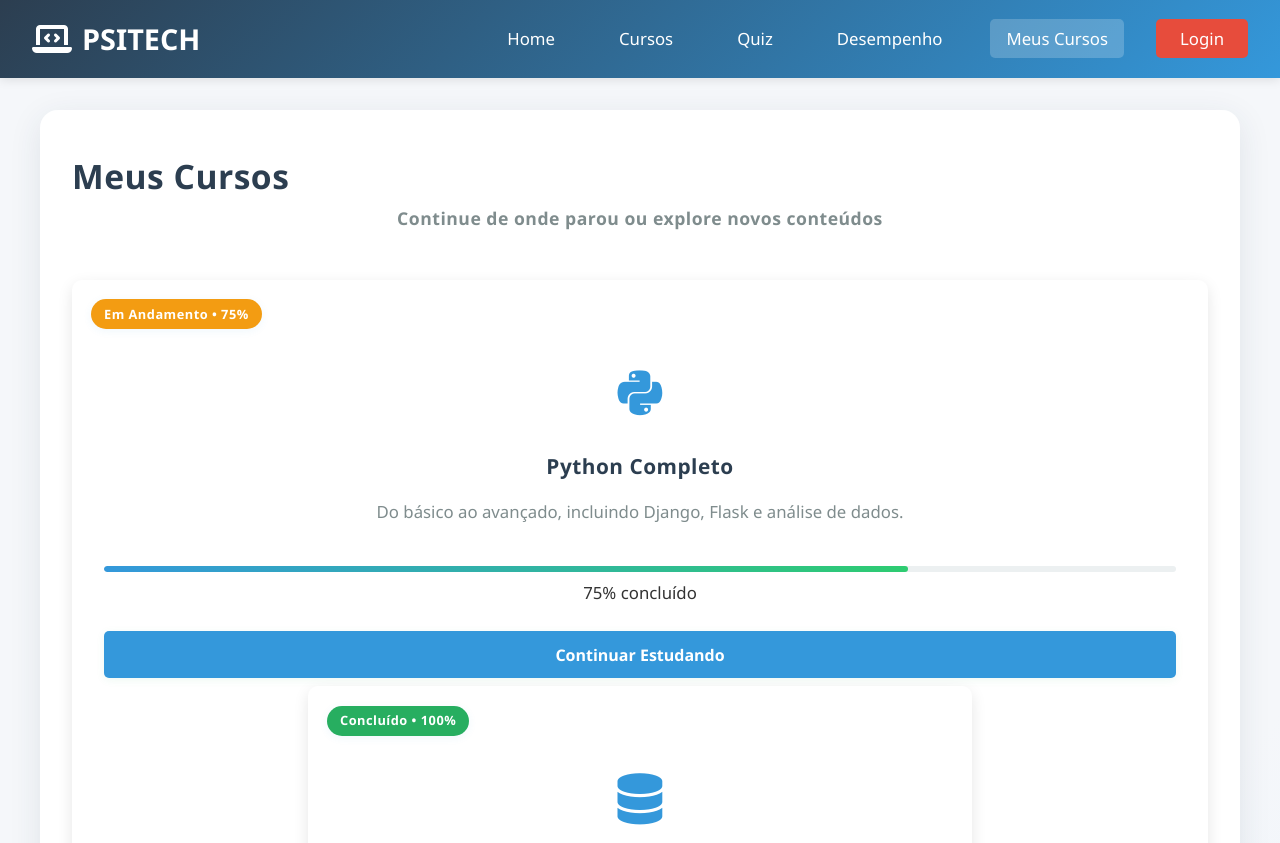
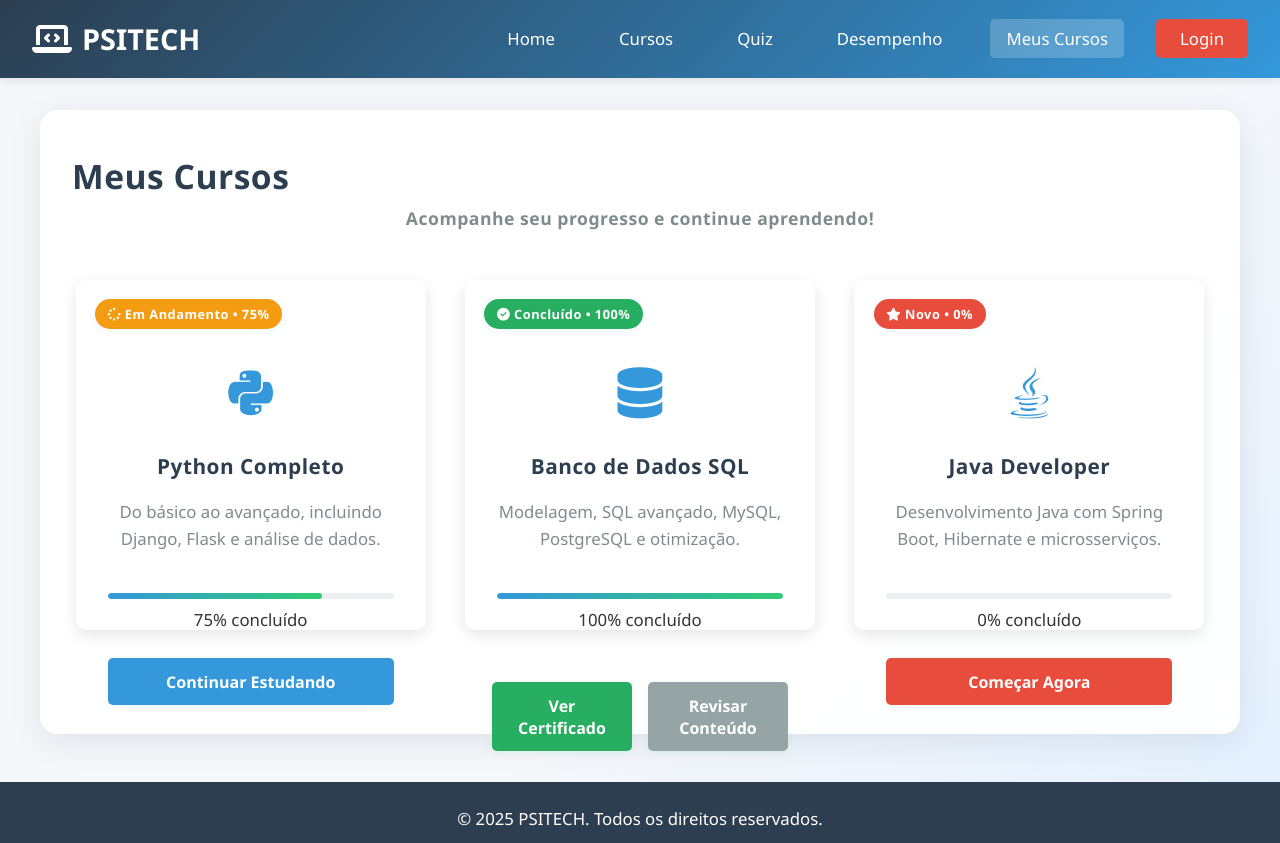
Before and after one commit to Miguelwsf/PSITECH-AGORA-VAI, a plain HTML site: page meus-cursos.html in a window 1280 px wide. Shown: the top 843 px of the page. Drawn offline with Linux system fonts and the light colour scheme.

Commit message:
PROJETO FINAL1

```diff
--- a/meus-cursos.html
+++ b/meus-cursos.html
@@ -1,3 +1,4 @@
+
 <!DOCTYPE html>
 <html lang="pt-BR">
 <head>
@@ -27,15 +28,11 @@
 
     <main class="home-container">
         <h1>Meus Cursos</h1>
-        <p class="page-description">Continue de onde parou ou explore novos conteúdos</p>
-
+        <p class="page-description">Acompanhe seu progresso e continue aprendendo!</p>
         <div class="cursos-grid">
-            <!-- Curso em Andamento -->
             <div class="curso-card andamento">
-                <div class="curso-status">Em Andamento • 75%</div>
-                <div class="curso-icon">
-                    <i class="fab fa-python"></i>
-                </div>
+                <span class="curso-status andamento"><i class="fas fa-spinner"></i> Em Andamento • 75%</span>
+                <div class="curso-icon"><i class="fab fa-python"></i></div>
                 <h3>Python Completo</h3>
                 <p>Do básico ao avançado, incluindo Django, Flask e análise de dados.</p>
                 <div class="progresso-curso">
@@ -45,15 +42,10 @@
                     <span>75% concluído</span>
                 </div>
                 <button class="btn-continuar" onclick="window.location.href='aula.html?curso=python&aula=3'">Continuar Estudando</button>
-
-
-
-            <!-- Curso Concluído -->
+            </div>
             <div class="curso-card concluido">
-                <div class="curso-status">Concluído • 100%</div>
-                <div class="curso-icon">
-                    <i class="fas fa-database"></i>
-                </div>
+                <span class="curso-status concluido"><i class="fas fa-check-circle"></i> Concluído • 100%</span>
+                <div class="curso-icon"><i class="fas fa-database"></i></div>
                 <h3>Banco de Dados SQL</h3>
                 <p>Modelagem, SQL avançado, MySQL, PostgreSQL e otimização.</p>
                 <div class="progresso-curso">
@@ -62,18 +54,14 @@
                     </div>
                     <span>100% concluído</span>
                 </div>
-
-                <button class="btn-ver-certificado" onclick="window.location.href='certificado-banco-dados.html'">Ver Certificado</button>
-                <button class="btn-revisar" onclick="window.location.href='revisao-banco-dados.html'">Revisar Conteúdo</button>
-
-
-
-            <!-- Curso Recentemente Adquirido -->
+                <div style="display: flex; flex-direction: row; justify-content: center; gap: 1rem; width: 100%; margin-top: 1.5rem;">
+                    <button class="btn-ver-certificado" style="flex: 1; min-width: 140px;" onclick="window.location.href='certificado-banco-dados.html'">Ver Certificado</button>
+                    <button class="btn-revisar" style="flex: 1; min-width: 140px;" onclick="window.location.href='revisao-banco-dados.html'">Revisar Conteúdo</button>
+                </div>
+            </div>
             <div class="curso-card novo">
-                <div class="curso-status">Novo • 0%</div>
-                <div class="curso-icon">
-                    <i class="fab fa-java"></i>
-                </div>
+                <span class="curso-status novo"><i class="fas fa-star"></i> Novo • 0%</span>
+                <div class="curso-icon"><i class="fab fa-java"></i></div>
                 <h3>Java Developer</h3>
                 <p>Desenvolvimento Java com Spring Boot, Hibernate e microsserviços.</p>
                 <div class="progresso-curso">
@@ -83,16 +71,12 @@
                     <span>0% concluído</span>
                 </div>
                 <button class="btn-comecar" onclick="window.location.href='aula.html?curso=java&aula=1'">Começar Agora</button>
-
-
-
-
-
-
+            </div>
+        </div>
+    </main>
     <footer>
-    <p>&copy; 2025 PSITECH. Todos os direitos reservados.</p>
+        <p>&copy; 2025 PSITECH. Todos os direitos reservados.</p>
     </footer>
     <script src="script-extra.js"></script>
-
 </body>
 </html>
--- a/styles.css
+++ b/styles.css
@@ -489,8 +489,9 @@ a:hover, .cadastro-link a:hover {
 }
 /* --- MEUS CURSOS --- */
 .cursos-grid {
-    display: grid;
-    grid-template-columns: repeat(auto-fit, minmax(320px, 1fr));
+    display: flex;
+    justify-content: center;
+    align-items: flex-start;
     gap: 2rem;
     margin-bottom: 3rem;
 }
@@ -504,6 +505,11 @@ a:hover, .cadastro-link a:hover {
     align-items: center;
     position: relative;
     transition: box-shadow 0.3s, transform 0.3s;
+    min-width: 320px;
+    max-width: 350px;
+    min-height: 350px;
+    height: 350px;
+    margin: 0 auto;
 }
 .curso-card:hover {
     box-shadow: 0 12px 32px rgba(44, 62, 80, 0.15);
```
